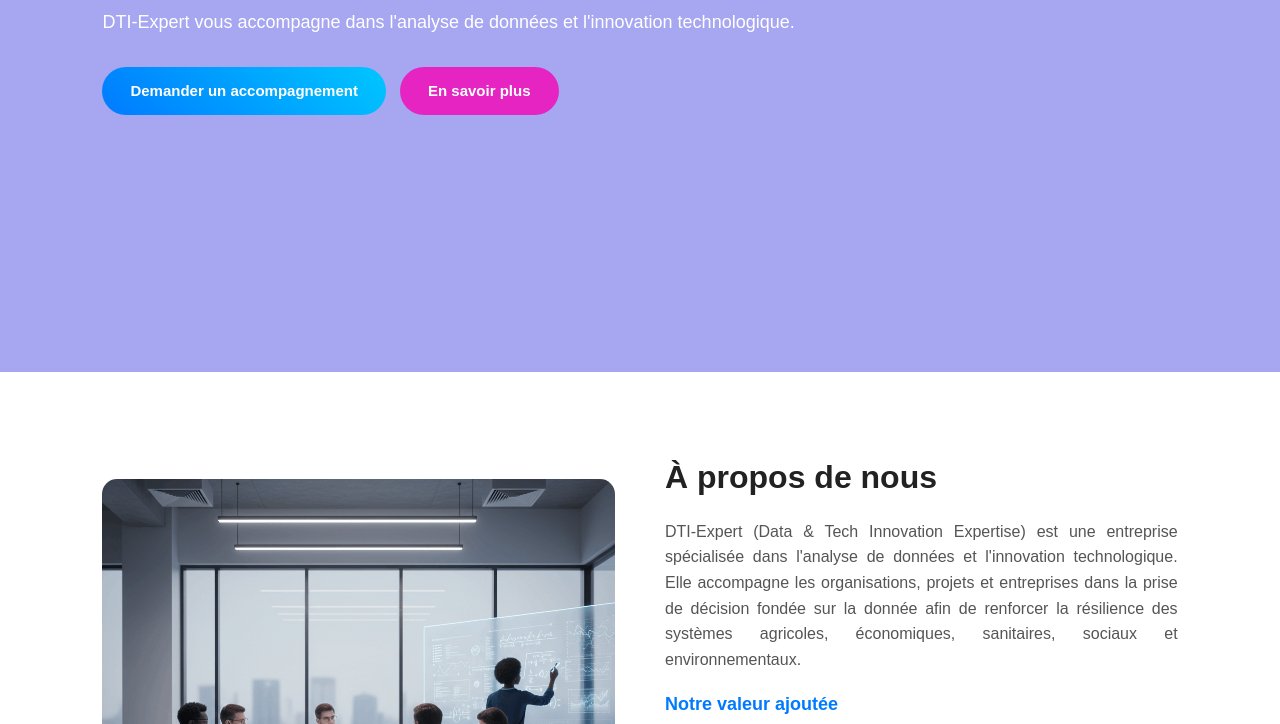
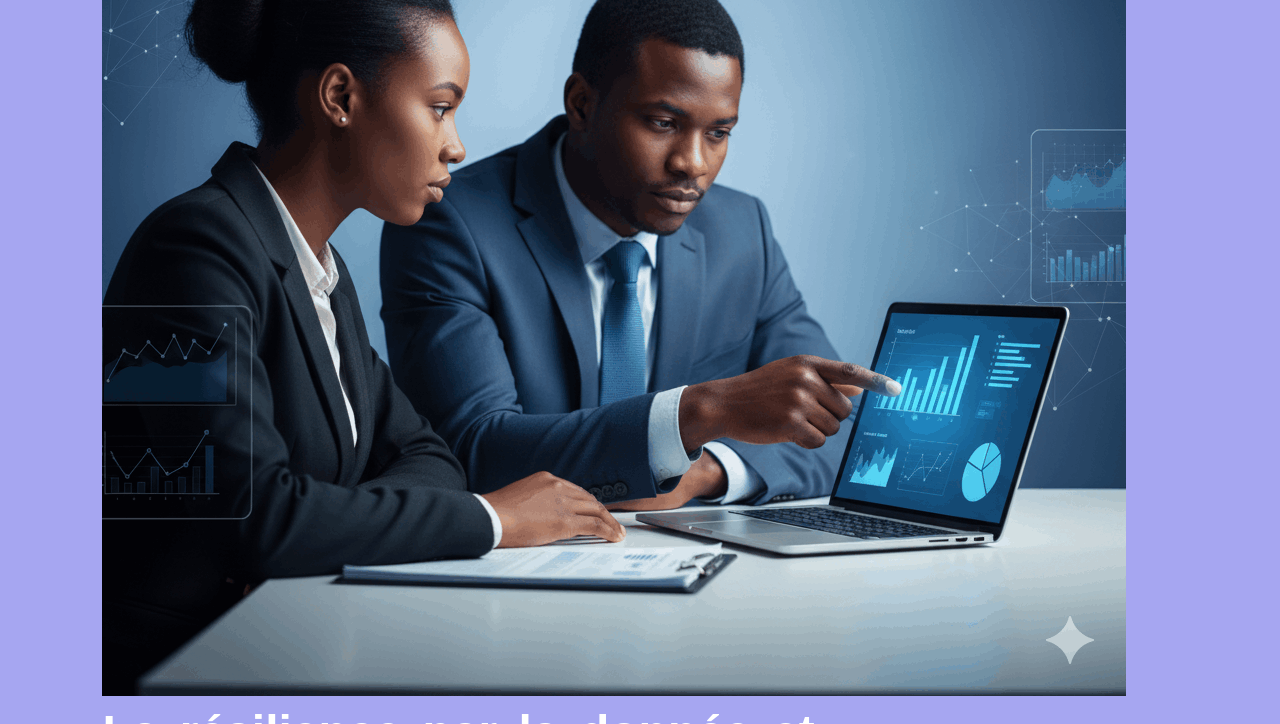
Before and after one commit to dzinzinhedo-del/DT.EXP, a plain HTML site: page index.html in a window 1280 px wide. Shown: the part 549-1273 px from the top of the page. Drawn offline with Linux system fonts and the light colour scheme.

Commit message:
Update index.html

```diff
--- a/index.html
+++ b/index.html
@@ -258,9 +258,10 @@ footer { background: #111; color: #fff; padding: 40px 8% 20px; }
 
 <!-- HERO -->
 <section class="hero" id="hero">
-  <div class="hero-text">
+  <div class="hero-text"><img src="compresso-images/hero-compresso.png" alt="Accueil">
     <h1 data-i18n="hero_title">La résilience par la donnée et l'innovation technologique</h1>
     <p data-i18n="hero_desc">DTI-Expert vous accompagne dans l'analyse de données et l'innovation technologique.</p>
+
     <div class="hero-buttons">
       <a href="#contact" class="btn"      data-i18n="hero_cta">Demander un accompagnement</a>
       <a href="#about"   class="btn btn-dark" data-i18n="hero_learn">En savoir plus</a>
```
